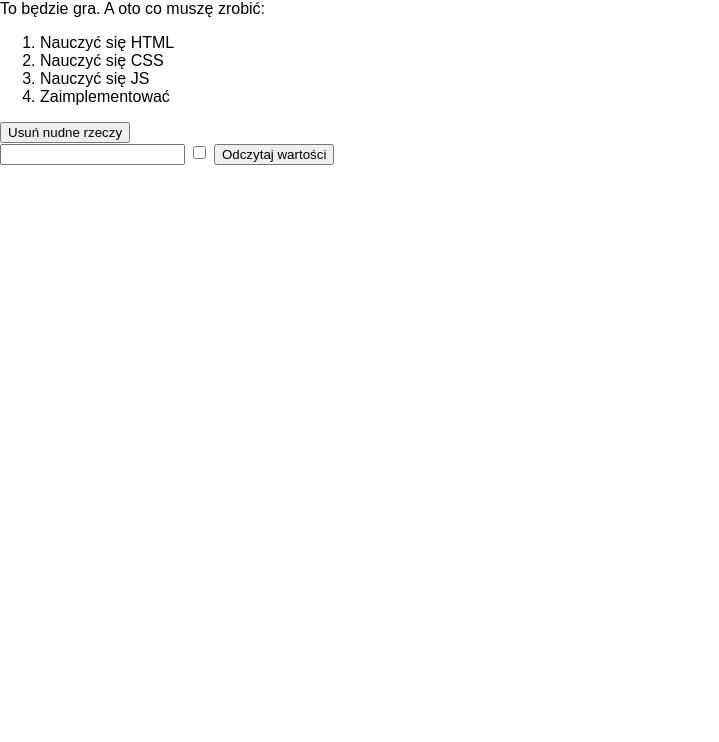
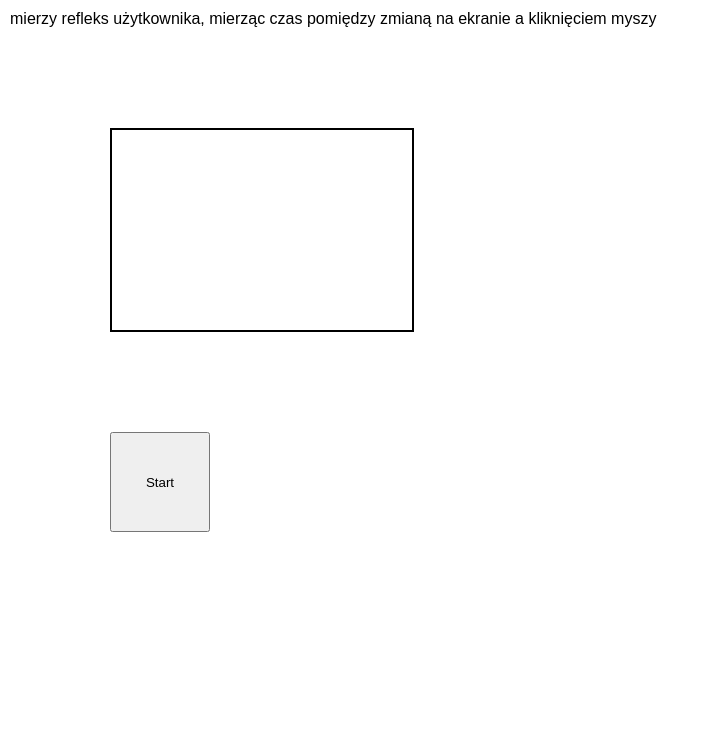
Before and after one commit to anngum/refleks, a plain HTML site: page index.html in a window 1280 px wide. Shown: the part 58-800 px from the top of the page, without its empty margins (0-719 px from the left). Drawn offline with Linux system fonts and the light colour scheme.

Commit message:
start-refleks

```diff
--- a/index.html
+++ b/index.html
@@ -1,10 +1,10 @@
 <html lang="pl">
 <head>
     <meta charset="UTF-8">
-    <title>JS Lab</title>
+    <title>Refleksomierzacz</title>
     <style>
         body {
-            margin: 0;
+            margin: 10px;
             padding: 0;
             font-family: Arial, serif;
         }
@@ -14,24 +14,29 @@
         }
 		.green { color:green;}
 
+		#pole-gry {
+			width:300px;
+			height:200px;
+			margin: 100px;
+			border: solid 2px black;
+			#background-color: red;
+			}
+		button { width: 100px;
+		height: 100px;
+		margin-left: 100px;
+		}
     </style>
 </head>
 <body>
 <div id="app">
-    <h1 id="main-header">Moja aplikacja</h1>
-    <p>To będzie gra. A oto co muszę zrobić:</p>
-    <ol>
-        <li class="boring">Nauczyć się HTML</li>
-        <li class="boring">Nauczyć się CSS</li>
-        <li>Nauczyć się JS</li>
-        <li id="super-important">Zaimplementować</li>
-    </ol>
+    <h1 id="main-header">Refleksomierzacz</h1>
+    <p>mierzy refleks użytkownika, mierząc czas pomiędzy zmianą na ekranie a kliknięciem myszy</p>
+
+	<p id = "pole-gry"> </p>
 </div>
-<button type="button" onclick="removeBoringStuff()">Usuń nudne rzeczy</button>
+<button type="button" onclick="removeBoringStuff()">Start</button>
 <br>
-<input type="text" id="myTextField">
-<input type="checkbox" id="myCheckbox">
-<button type="button" onclick="readValues()">Odczytaj wartości</button>
+
 <script>
 
 function readValues(){
```
